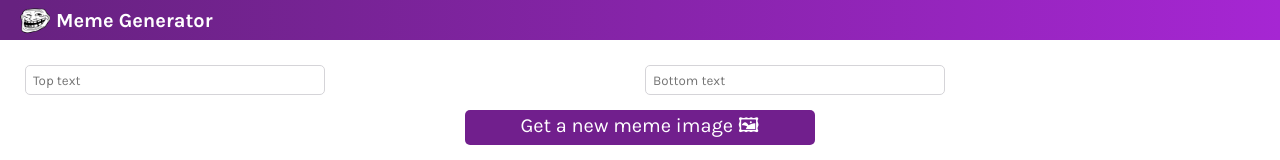
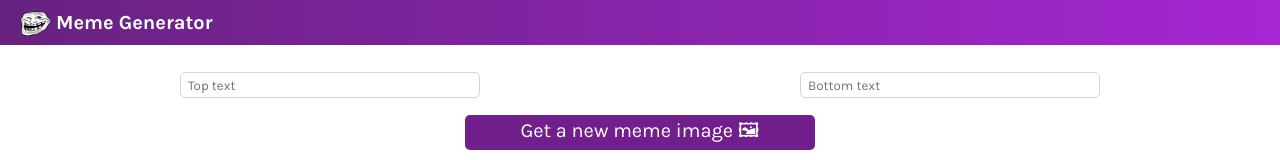
Before and after one commit to Sanket00900/Meme-Generator, a React (Create React App) app: page / in a window 1280 px wide. Shown: the top 160 px of the page. Built offline with nearby package versions, Linux system fonts and the light colour scheme; no server answers; grey boxes are pictures that could not be loaded.

Commit message:
improve styles

```diff
--- a/src/App.css
+++ b/src/App.css
@@ -14,7 +14,7 @@ main {
 .header {
   display: flex;
   align-items: center;
-  height: 35px;
+  height: 45px;
   background: linear-gradient(90deg, #672280 1.18%, #A626D3 100%);
   color: white;
   padding: 20px;
@@ -54,6 +54,8 @@ main {
   border-radius: 5px;
   border: 1.5px solid #D5D4D8;
   text-indent: 5px;
+  display: block;
+  margin: 2px auto;
   width: 300px;
 }
 
```
